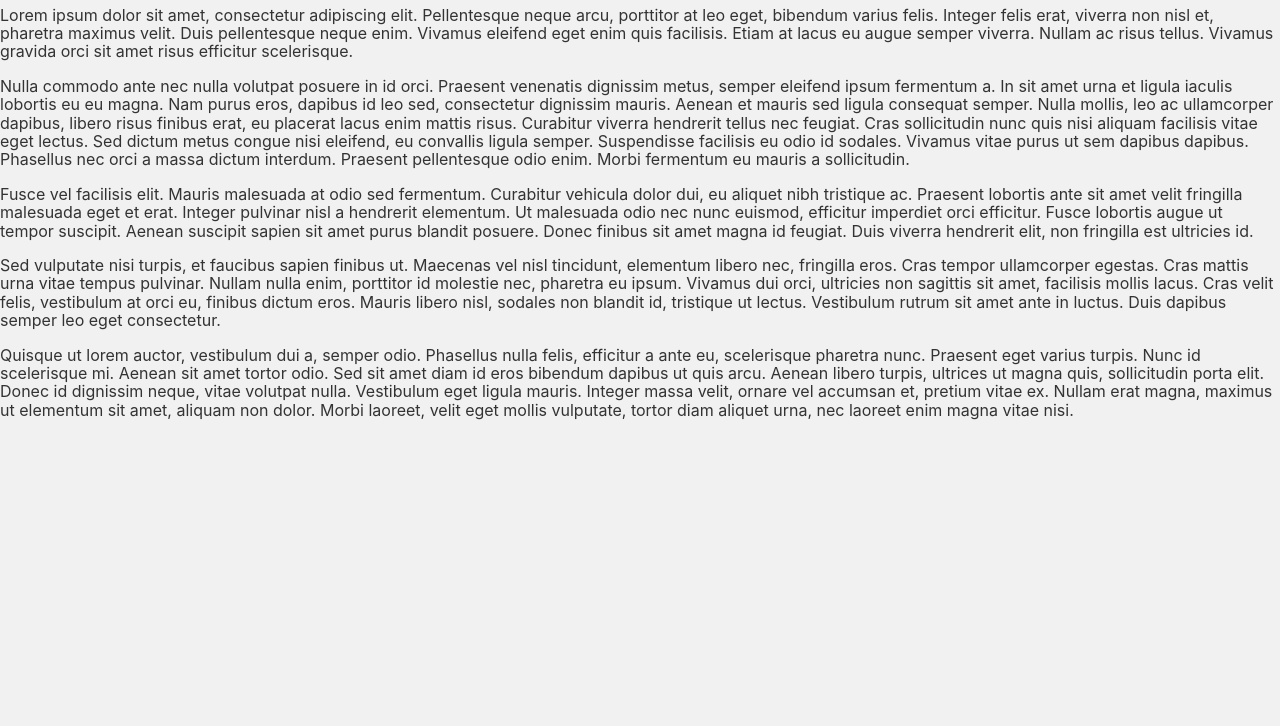
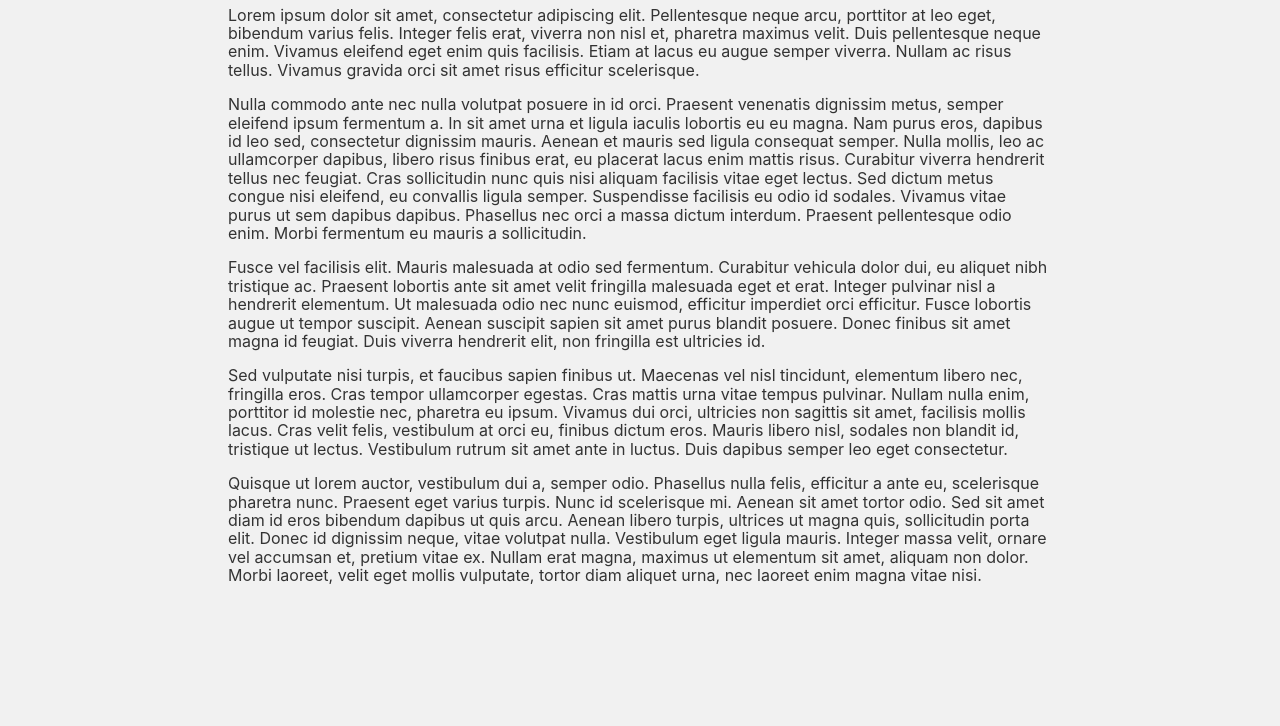
Before and after one commit to shchukin/betleH, a website: page development/layouts/index.html in a window 1280 px wide. Shown: the part 74-800 px from the top of the page. Drawn offline with Linux system fonts and the light colour scheme.

Commit message:
container

```diff
--- a/development/layouts/index.html
+++ b/development/layouts/index.html
@@ -9,6 +9,7 @@
     </head>
     <body class="body">
 
+        <div class="container">
             <h1>nuqneH</h1>
 
             <p>Lorem ipsum dolor sit amet, consectetur adipiscing elit. Pellentesque neque arcu, porttitor at leo eget, bibendum varius felis. Integer felis erat, viverra non nisl et, pharetra maximus velit. Duis pellentesque neque enim. Vivamus eleifend eget enim quis facilisis. Etiam at lacus eu augue semper viverra. Nullam ac risus tellus. Vivamus gravida orci sit amet risus efficitur scelerisque.</p>
@@ -16,6 +17,7 @@
             <p>Fusce vel facilisis elit. Mauris malesuada at odio sed fermentum. Curabitur vehicula dolor dui, eu aliquet nibh tristique ac. Praesent lobortis ante sit amet velit fringilla malesuada eget et erat. Integer pulvinar nisl a hendrerit elementum. Ut malesuada odio nec nunc euismod, efficitur imperdiet orci efficitur. Fusce lobortis augue ut tempor suscipit. Aenean suscipit sapien sit amet purus blandit posuere. Donec finibus sit amet magna id feugiat. Duis viverra hendrerit elit, non fringilla est ultricies id.</p>
             <p>Sed vulputate nisi turpis, et faucibus sapien finibus ut. Maecenas vel nisl tincidunt, elementum libero nec, fringilla eros. Cras tempor ullamcorper egestas. Cras mattis urna vitae tempus pulvinar. Nullam nulla enim, porttitor id molestie nec, pharetra eu ipsum. Vivamus dui orci, ultricies non sagittis sit amet, facilisis mollis lacus. Cras velit felis, vestibulum at orci eu, finibus dictum eros. Mauris libero nisl, sodales non blandit id, tristique ut lectus. Vestibulum rutrum sit amet ante in luctus. Duis dapibus semper leo eget consectetur.</p>
             <p>Quisque ut lorem auctor, vestibulum dui a, semper odio. Phasellus nulla felis, efficitur a ante eu, scelerisque pharetra nunc. Praesent eget varius turpis. Nunc id scelerisque mi. Aenean sit amet tortor odio. Sed sit amet diam id eros bibendum dapibus ut quis arcu. Aenean libero turpis, ultrices ut magna quis, sollicitudin porta elit. Donec id dignissim neque, vitae volutpat nulla. Vestibulum eget ligula mauris. Integer massa velit, ornare vel accumsan et, pretium vitae ex. Nullam erat magna, maximus ut elementum sit amet, aliquam non dolor. Morbi laoreet, velit eget mollis vulputate, tortor diam aliquet urna, nec laoreet enim magna vitae nisi.</p>
+        </div>
 
     </body>
 </html>
--- /dev/null
+++ b/development/styles/_container.css
@@ -0,0 +1,5 @@
+.container {
+    max-width: 824px;
+    margin-left: auto;
+    margin-right: auto;
+}
--- a/development/styles/style.css
+++ b/development/styles/style.css
@@ -5,3 +5,4 @@
 @import url("_visuallyhidden.css");
 @import url("_browserupgrade.css");
 @import url("_body.css");
+@import url("_container.css");
```
Lines whose indentation alone changed are shown as unchanged.
